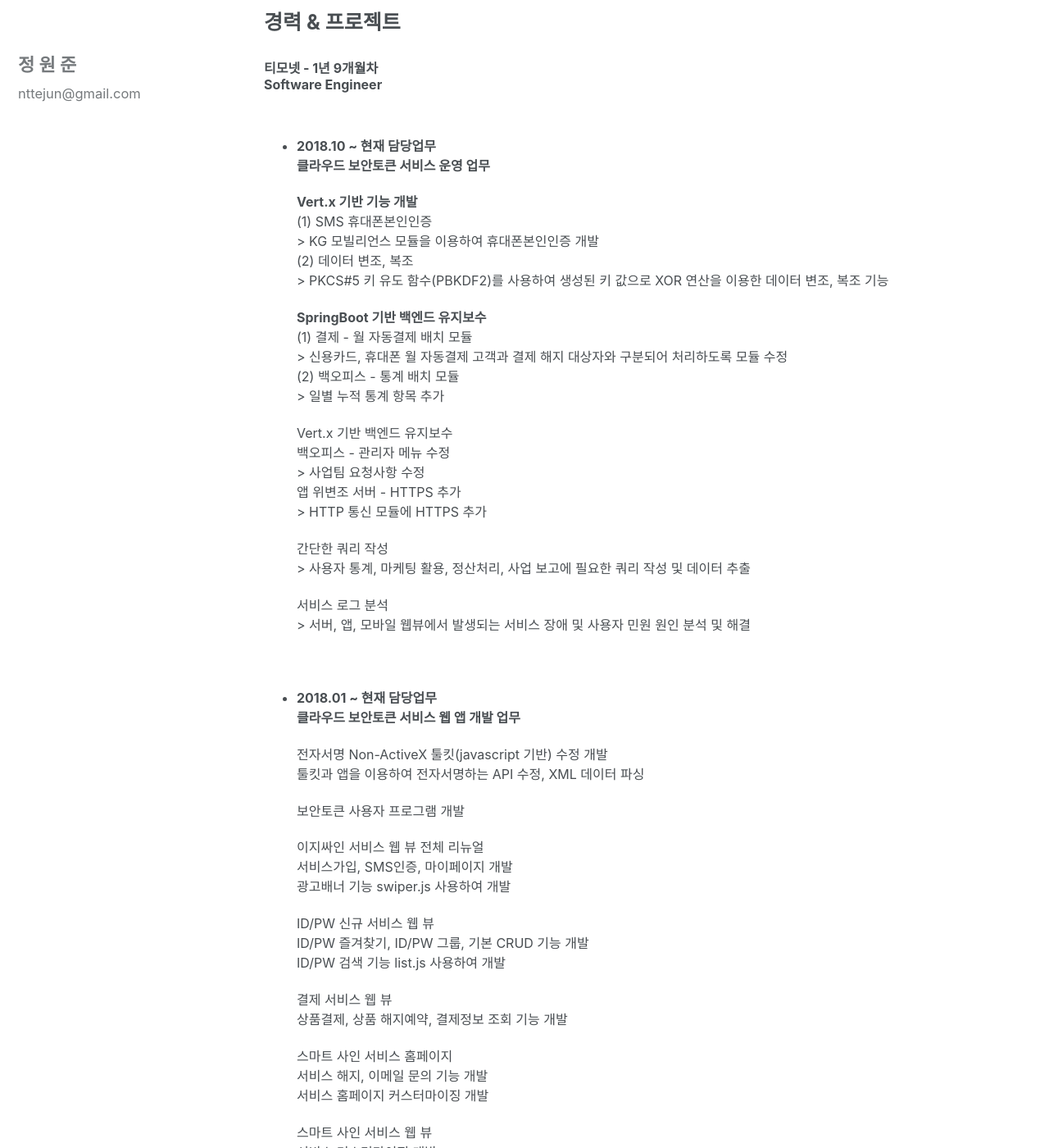
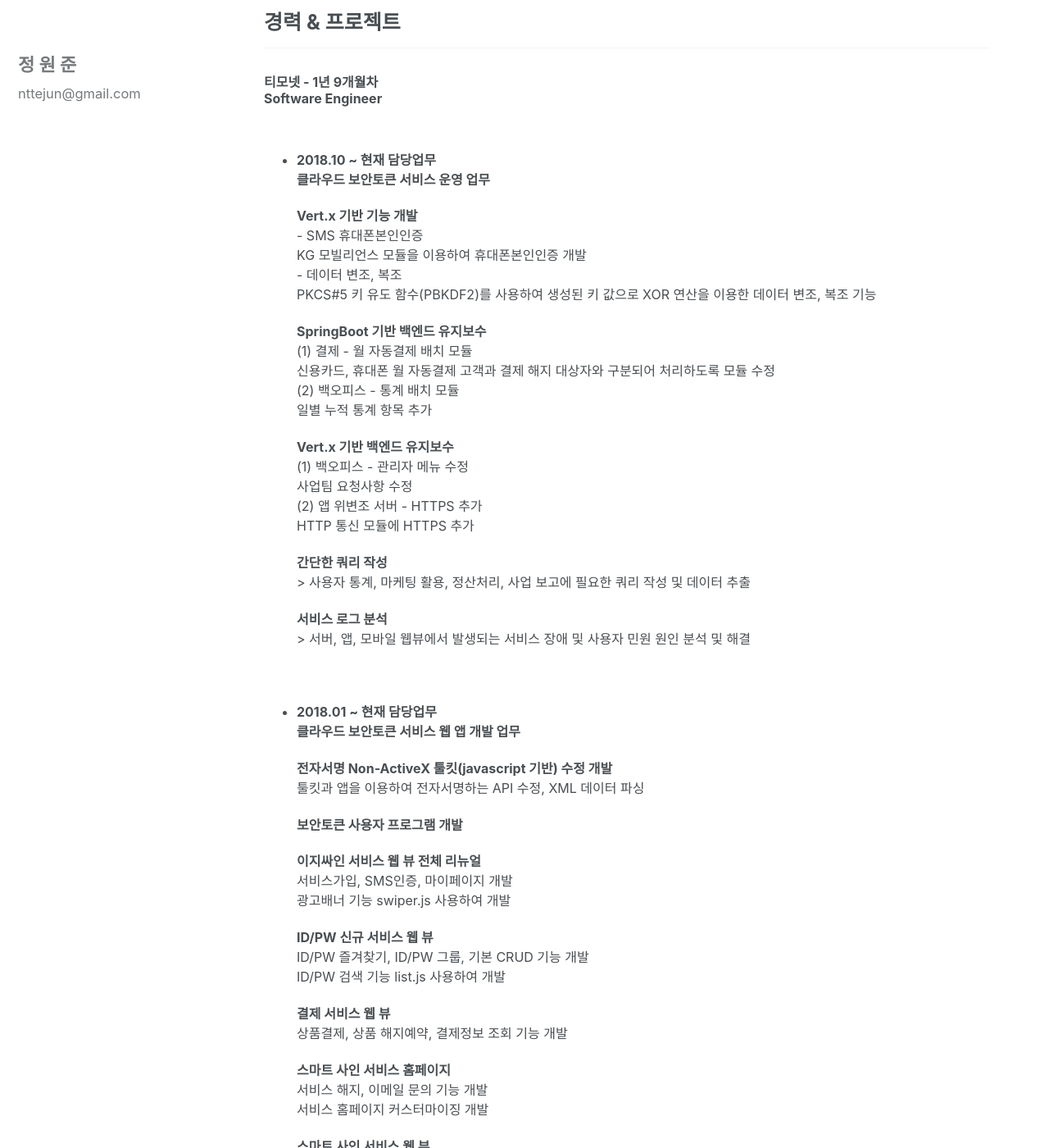
Before and after one commit to nttejun/nttejun.github.io, a Jekyll site: the page built from _posts/2019-04-28-portfolio.md, in a window 1280 px wide and 1400 px high, scrolled down 273 px. Shown: the whole window at 82% size. Built offline with Jekyll 4.4.1, drawn with Linux system fonts in a browser that asks for light colours; cached includes are drawn as plain includes; nearby versions of some CDN libraries; some of the changed text lies outside the part shown.

```diff
--- a/_posts/2019-04-28-portfolio.md
+++ b/_posts/2019-04-28-portfolio.md
@@ -6,6 +6,8 @@
 <br>
 
 <h1>경력 & 프로젝트</h1>
+---
+
 <h3>티모넷 - 1년 9개월차<br>
 Software Engineer</h3>
 
@@ -16,35 +18,35 @@ Software Engineer</h3>
 
     <p>
     <b>Vert.x 기반 기능 개발</b><br>
-        (1) SMS 휴대폰본인인증<br>
-        > KG 모빌리언스 모듈을 이용하여 휴대폰본인인증 개발<br>
-        (2) 데이터 변조, 복조<br>
-        > PKCS#5 키 유도 함수(PBKDF2)를 사용하여 생성된 키 값으로 XOR 연산을 이용한 데이터 변조, 복조 기능
+        -  SMS 휴대폰본인인증<br>
+            KG 모빌리언스 모듈을 이용하여 휴대폰본인인증 개발<br>
+        -  데이터 변조, 복조<br>
+            PKCS#5 키 유도 함수(PBKDF2)를 사용하여 생성된 키 값으로 XOR 연산을 이용한 데이터 변조, 복조 기능
     </p>
 
     <p>
     <b>SpringBoot 기반 백엔드 유지보수</b><br>
         (1) 결제 - 월 자동결제 배치 모듈<br>
-        > 신용카드, 휴대폰 월 자동결제 고객과 결제 해지 대상자와 구분되어 처리하도록 모듈 수정<br>
+            신용카드, 휴대폰 월 자동결제 고객과 결제 해지 대상자와 구분되어 처리하도록 모듈 수정<br>
         (2) 백오피스 - 통계 배치 모듈<br>
-        > 일별 누적 통계 항목 추가
+            일별 누적 통계 항목 추가
     </p>
 
     <p>
-    Vert.x 기반 백엔드 유지보수<br>
-    백오피스 - 관리자 메뉴 수정<br>
-        > 사업팀 요청사항 수정<br>
-    앱 위변조 서버 - HTTPS 추가<br>
-        > HTTP 통신 모듈에 HTTPS 추가
+    <b>Vert.x 기반 백엔드 유지보수</b><br>
+        (1) 백오피스 - 관리자 메뉴 수정<br>
+        사업팀 요청사항 수정<br>
+        (2) 앱 위변조 서버 - HTTPS 추가<br>
+        HTTP 통신 모듈에 HTTPS 추가
     </p>
 
     <p>
-    간단한 쿼리 작성<br>
+    <b>간단한 쿼리 작성</b><br>
     > 사용자 통계, 마케팅 활용, 정산처리, 사업 보고에 필요한 쿼리 작성 및 데이터 추출<br>
     </p>
 
     <p>
-    서비스 로그 분석<br>
+    <b>서비스 로그 분석</b><br>
     > 서버, 앱, 모바일 웹뷰에서 발생되는 서비스 장애 및 사용자 민원 원인 분석 및 해결<br>
     </p>
     <br>
@@ -54,39 +56,39 @@ Software Engineer</h3>
 <b>클라우드 보안토큰 서비스 웹 앱 개발 업무</b>
 
     <p>
-    전자서명 Non-ActiveX 툴킷(javascript 기반) 수정 개발<br>
+    <b>전자서명 Non-ActiveX 툴킷(javascript 기반) 수정 개발</b><br>
     툴킷과 앱을 이용하여 전자서명하는 API 수정, XML 데이터 파싱
     </p>
 
     <p>
-    보안토큰 사용자 프로그램 개발
+    <b>보안토큰 사용자 프로그램 개발</b>
     </p>
 
     <p>
-    이지싸인 서비스 웹 뷰 전체 리뉴얼<br>
+    <b>이지싸인 서비스 웹 뷰 전체 리뉴얼</b><br>
     서비스가입, SMS인증, 마이페이지 개발<br>
     광고배너 기능 swiper.js 사용하여 개발
     </p>
 
     <p>
-    ID/PW 신규 서비스 웹 뷰<br>
+    <b>ID/PW 신규 서비스 웹 뷰</b><br>
     ID/PW 즐겨찾기, ID/PW 그룹, 기본 CRUD 기능 개발<br>
     ID/PW 검색 기능 list.js 사용하여 개발
     </p>
 
     <p>
-    결제 서비스 웹 뷰<br>
+    <b>결제 서비스 웹 뷰</b><br>
     상품결제, 상품 해지예약, 결제정보 조회 기능 개발
     </p>
 
     <p>
-    스마트 사인 서비스 홈페이지<br>
+    <b>스마트 사인 서비스 홈페이지</b><br>
     서비스 해지, 이메일 문의 기능 개발<br>
     서비스 홈페이지 커스터마이징 개발
     </p>
 
     <p>
-    스마트 사인 서비스 웹 뷰<br>
+    <b>스마트 사인 서비스 웹 뷰</b><br>
     서비스 커스터마이징 개발
     </p>
     <br>
```
Also changed, not shown: other parts of _posts/2019-04-28-portfolio.md (+3 -1 lines).
